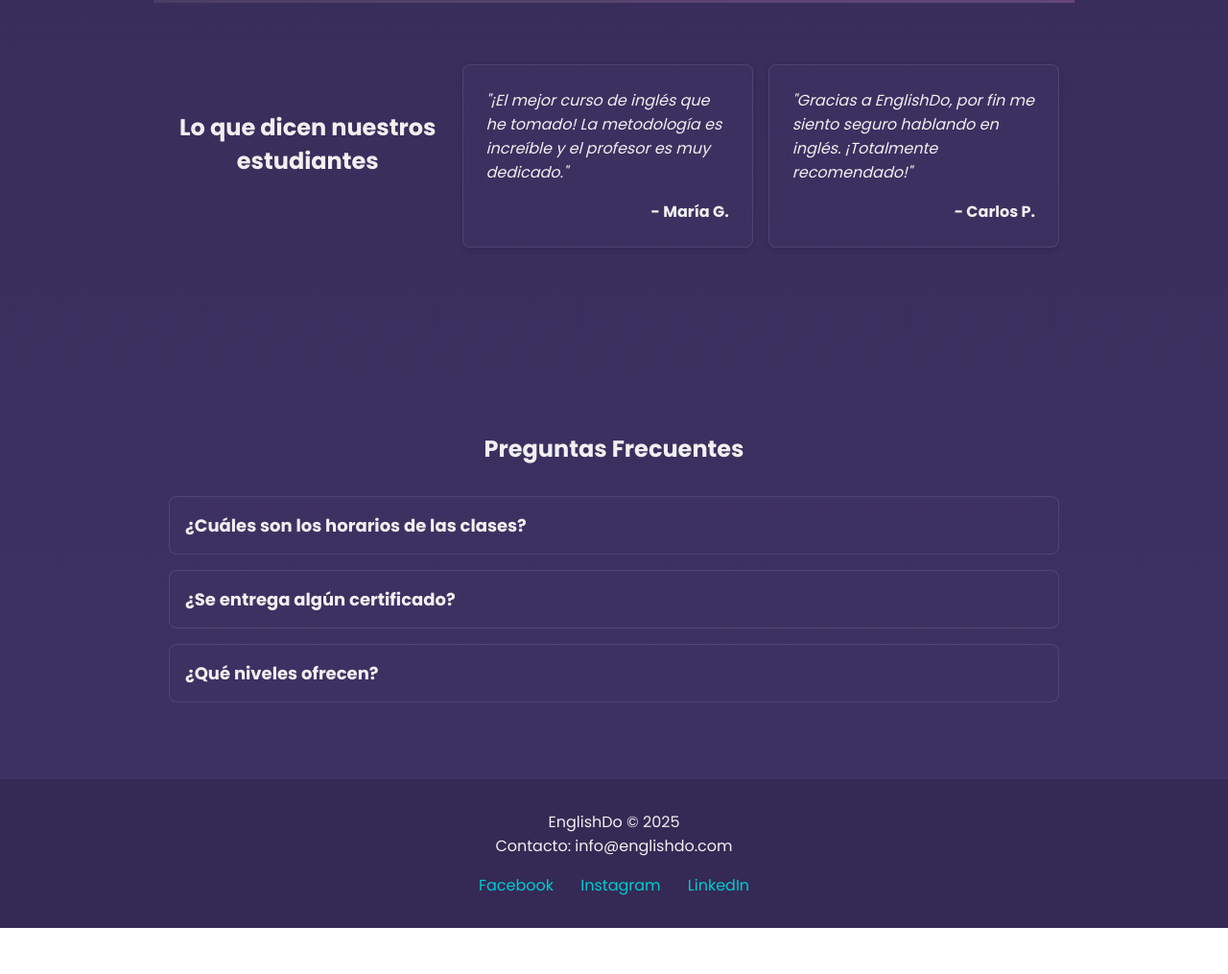
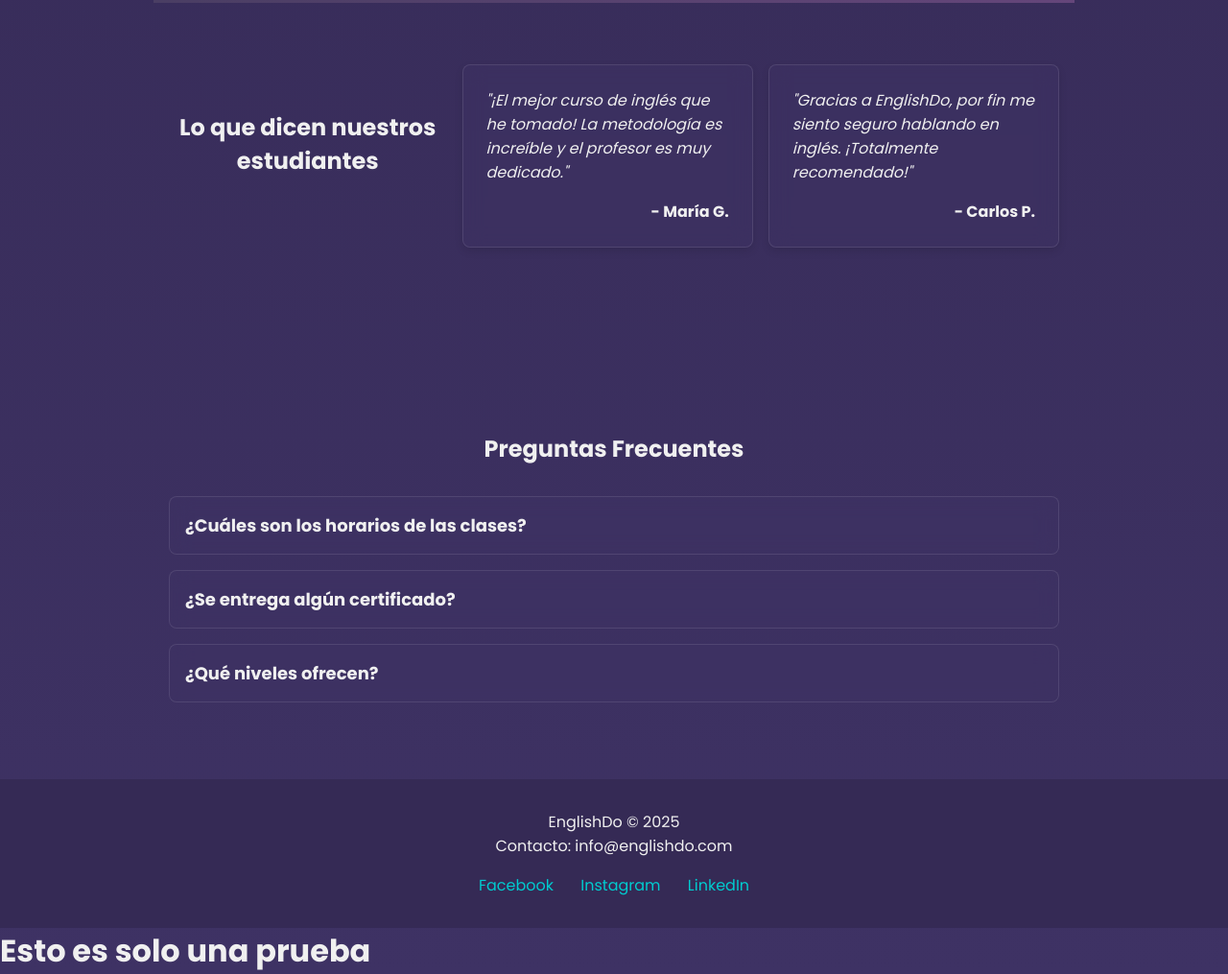
Before and after one commit to Aldrin572/englishdo, a plain HTML site: page index.html in a window 1280 px wide. Shown: the part 665-1680 px from the top of the page at 96% size. Before the commit the page ends 1632 px from the top, so only its background shows below. Drawn offline with Linux system fonts and the light colour scheme; grey boxes are pictures that could not be loaded.

Commit message:
Añade una aclaracion al final de la pagina

```diff
--- a/index.html
+++ b/index.html
@@ -79,5 +79,7 @@
     </footer>
 
     <script src="js/code.js"></script>
+
+	<h1>Esto es solo una prueba</h1>
 </body>
 </html>
```
